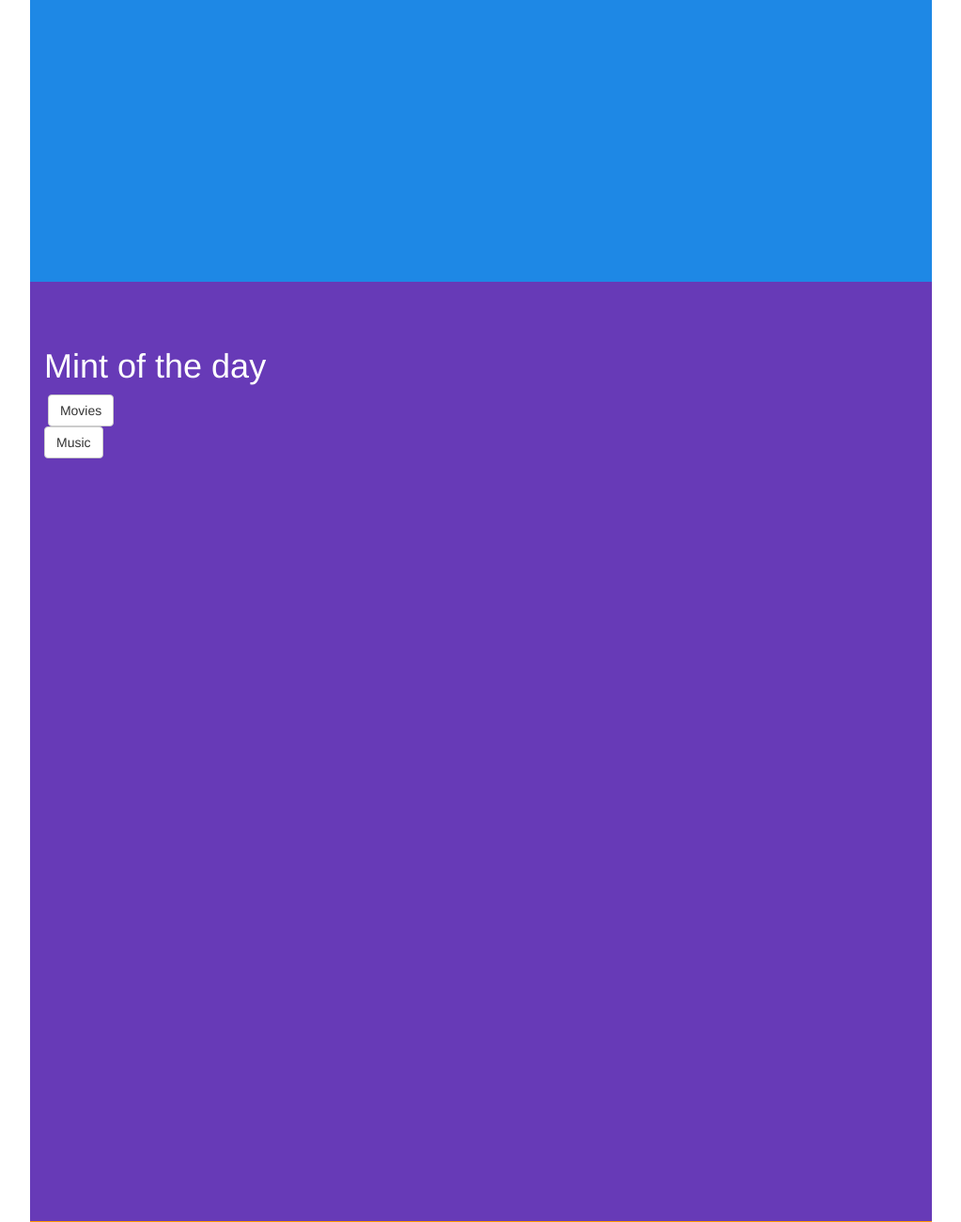
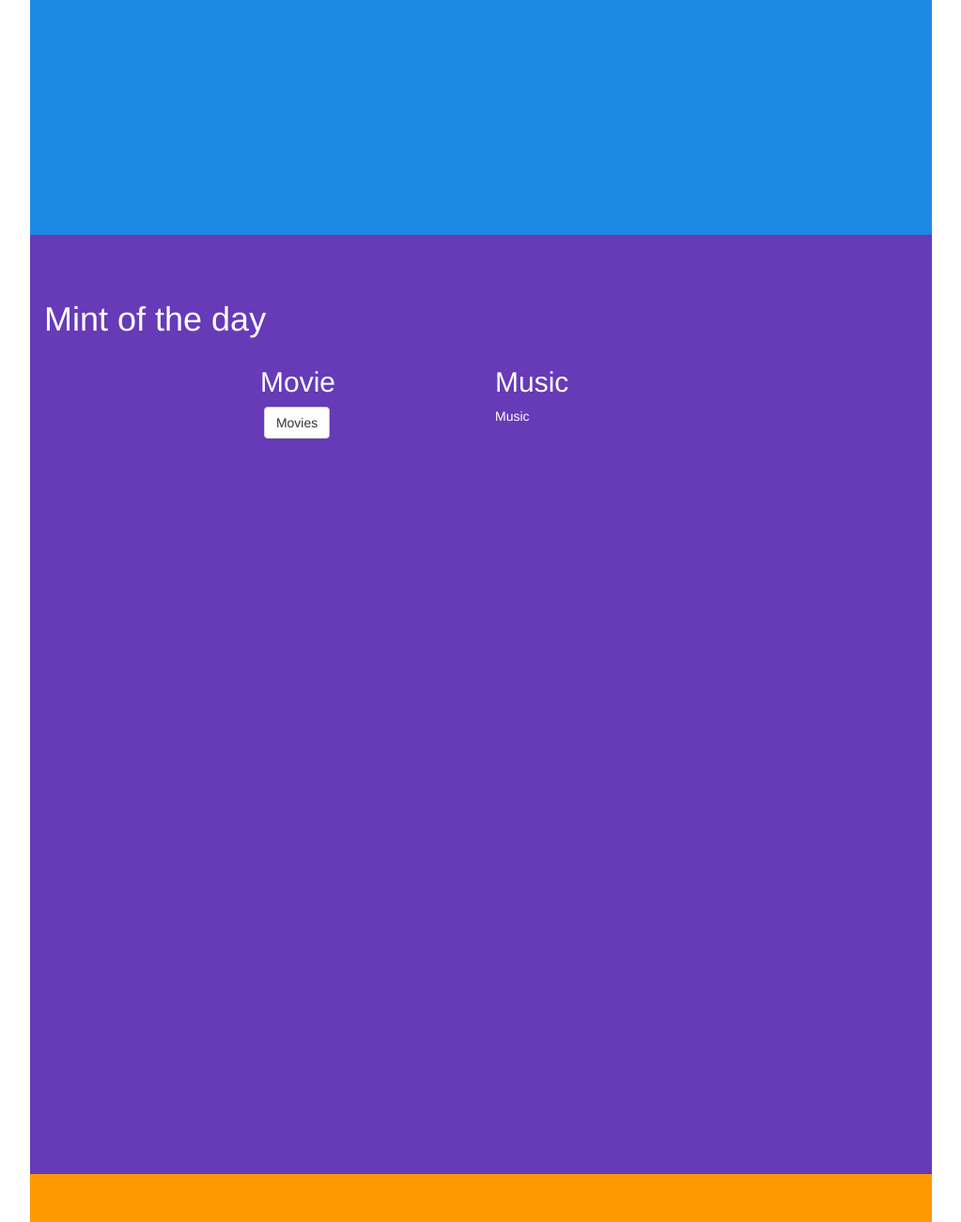
Before and after one commit to ceejayvarias/emoMint, a PHP site: page / in a window 1280 px wide. Shown: the part 700-2001 px from the top of the page at 94% size, without its empty margins (128-1151 px from the left). Run offline with PHP 8.4, Linux system fonts and the light colour scheme; some libraries are stand-ins or nearby versions.

Commit message:
fixed layout for mint of the day

```diff
--- a/assets/css/style.css
+++ b/assets/css/style.css
@@ -34,7 +34,7 @@
 
   #photoBooth {
     padding-top:50px;
-    height:1000px;
+    height: 950px;
     color: #fff;
     background-color: #1E88E5;
     width: 100%;
@@ -76,3 +76,12 @@
     min-height: 20px;
     padding-left: 40px;
   }
+div.recommendedMusic {
+    width: 500px;
+    height: 690px;
+    overflow: hidden;
+}
+
+div .newMusic img {
+  width: 210px;
+}
--- a/index.html
+++ b/index.html
@@ -86,18 +86,29 @@
 <div id="mintOfTheDay" class="container-fluid">
   <h1>Mint of the day</h1>
 
-  <div id="poster">
+
+  <div class="recommendedMusic container">
+  <div class ="row">
+
+  <div class="col-sm-6">
+      <h2>Movie</h2>
+       <div id="poster">
   </div>
 
   <div>
   <img src="">
-<button id ="movies" type="submit" class="btn btn-default">Movies</button>
+<div id ="movies" type="submit" class="btn btn-default">Movies</div>
   </div>
 
-  <div>
- <button id ="music" type="submit" class="btn btn-default">Music</button>
+    </div>
+
+    <div class="col-sm-6 ">
+  <h2>Music</h2>
+ <div id ="music" type="submit">Music</div>
+  </div>
   </div>
 
+</div>
 </div>
 
 <!-- Mint Log -->
@@ -151,7 +162,7 @@
 <script type="text/javascript" src ="assets/js/movie.js"></script>
 
 <!-- FrontEnd functions -->
-<script type="text/javascript">
+<!-- <script type="text/javascript">
 
 var scrollPosition = [
   self.pageXOffset || document.documentElement.scrollLeft || document.body.scrollLeft,
@@ -163,7 +174,7 @@
 html.css('overflow', 'hidden');
 window.scrollTo(scrollPosition[0], scrollPosition[1]);
 
-</script>
+</script> -->
 
 
 </body>
```
